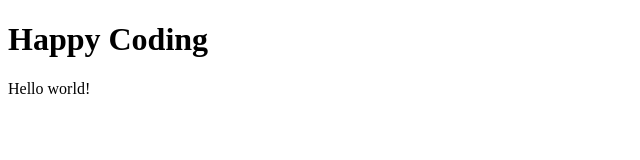
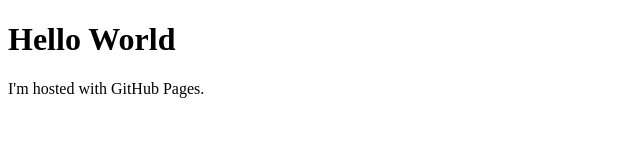
Before and after one commit to onlywenfr/onlywenfr.github.io, a plain HTML site: page index.html in a window 1280 px wide. Shown: the whole page, without its empty margins (0-640 px from the left). Drawn offline with Linux system fonts and the light colour scheme.

Commit message:
Update index.html
Made it simpler

```diff
--- a/index.html
+++ b/index.html
@@ -1,10 +1,7 @@
 <!DOCTYPE html>
 <html>
-  <head>
-    <title>Server Hello World: Static Website</title>
-  </head>
   <body>
-    <h1>Happy Coding</h1>
-    <p>Hello world!</p>
+    <h1>Hello World</h1>
+    <p>I'm hosted with GitHub Pages.</p>
   </body>
 </html>
```
